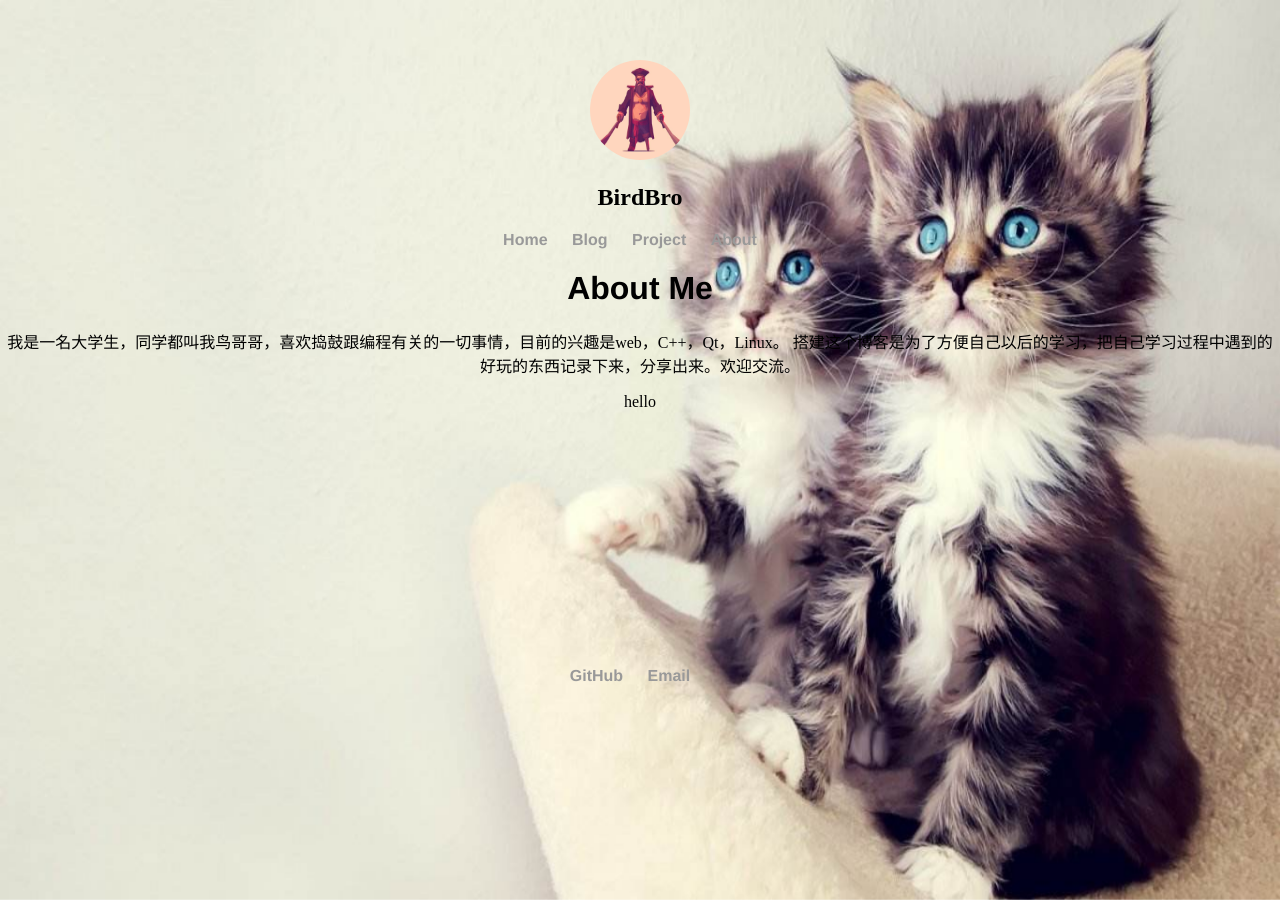
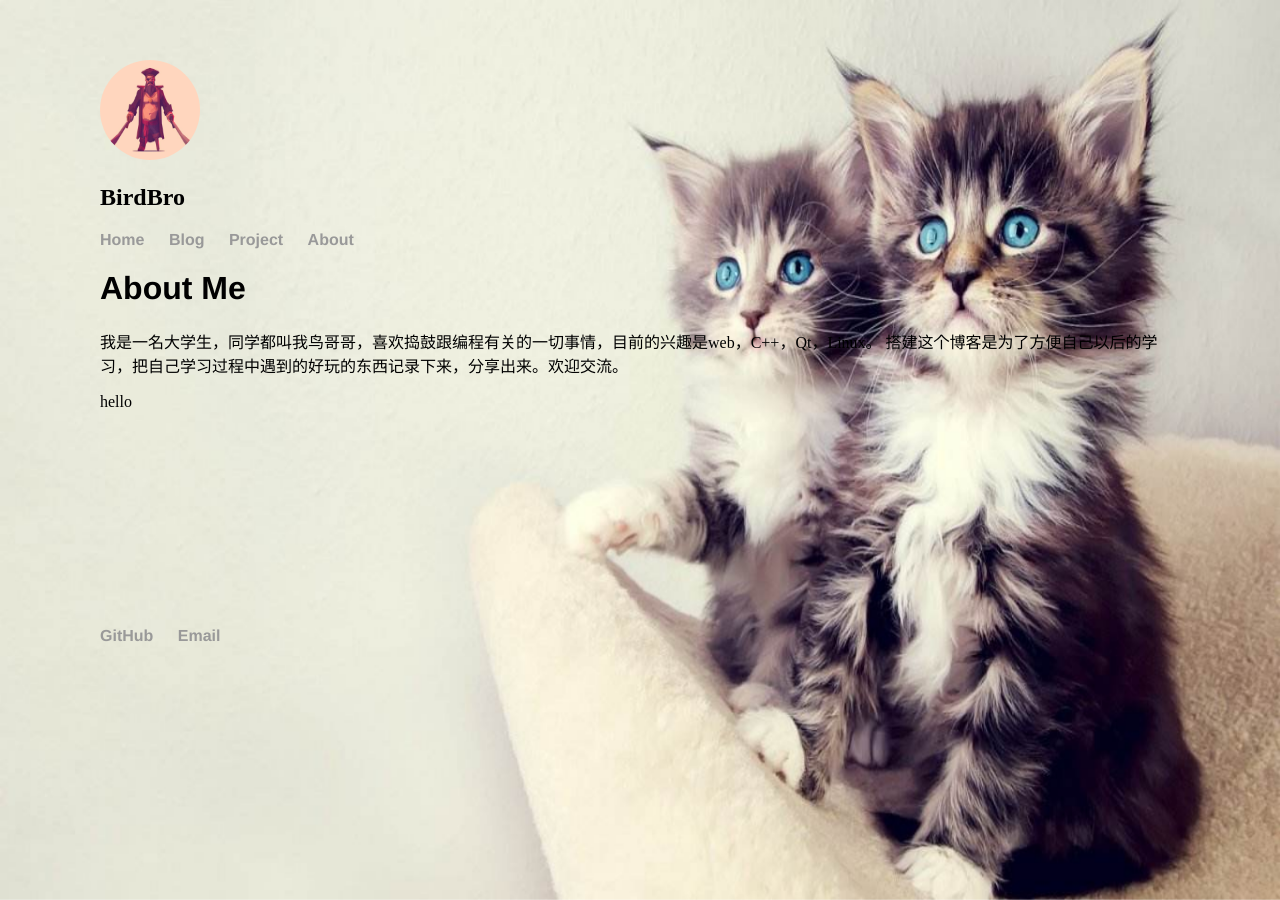
Before and after one commit to netassa/netassa.github.io, a Jekyll site: the page built from about/index.html, in a window 1280 px wide. Built offline with Jekyll 4.4.1, drawn with Linux system fonts in a browser that asks for light colours.

Commit message:
Update main.css

```diff
--- a/css/main.css
+++ b/css/main.css
@@ -7,7 +7,8 @@ nav ul li, footer ul li {
     margin-right: 20px;
 }
 div.about, div.head {
-    text-align: center;
+    padding-left: 100px;
+	padding-right: 100px;
 }
 a {
     text-decoration: none;
@@ -46,6 +47,3 @@ h1 {
 footer ul{
 	margin: 20% auto 20px;
 }
-div.about {
-	align: center;
-}
```
